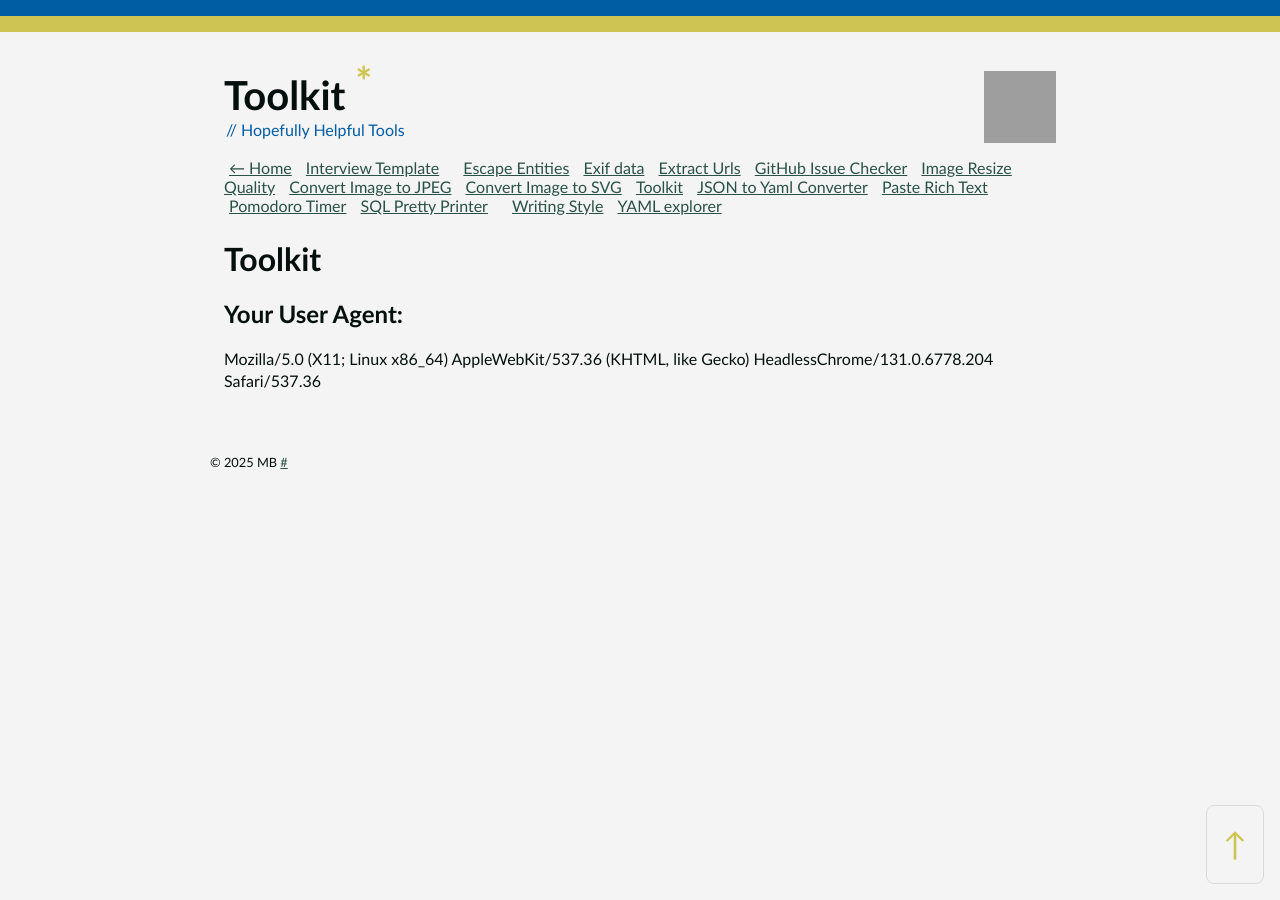
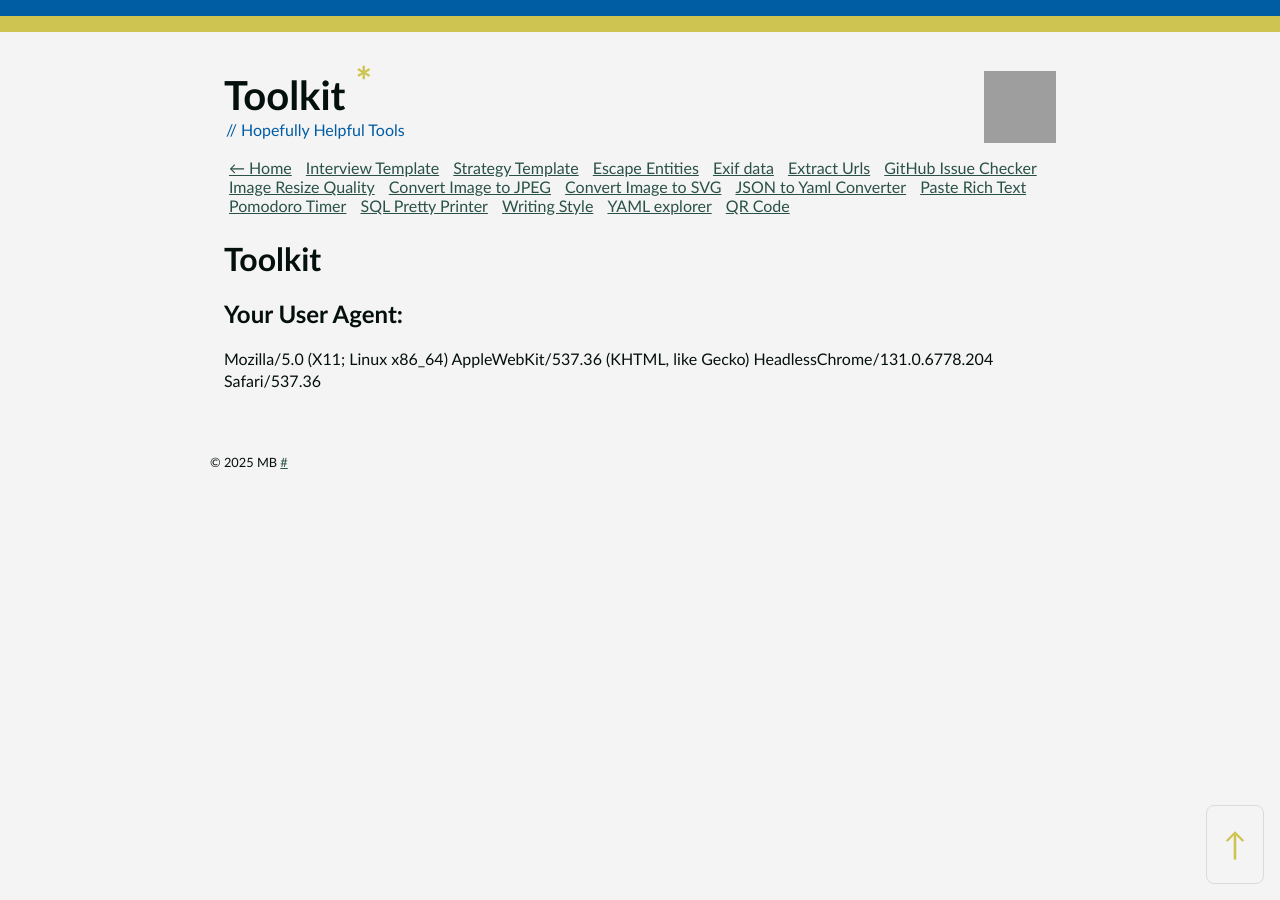
Before and after one commit to mat-0/Tools.TheChels.uk, a Jekyll site: the page built from index.md, in a window 1280 px wide. Built offline with Jekyll 4.4.1, drawn with Linux system fonts in a browser that asks for light colours; comment, search, counter and statistics services are not loaded; part of the change alters nothing that is shown; grey boxes are pictures that could not be loaded.

```diff
--- a/_includes/header.html
+++ b/_includes/header.html
@@ -47,11 +47,22 @@
                         {% else %}
                         <a href="{{ site.url }}" title="Back to all home">&larr; Home</a>
                         {% endif %}
-
-                        {% for item in site.pages %}
-                        <a href="{{ item.url }}">{{ item.title }}</a>
-                        {% endfor %}
-                        </ul>
+                        <a href="/interview-template">Interview Template</a>
+                        <a href="/Strategy-Template">Strategy Template</a>
+                        <a href="/escape-entities">Escape Entities</a>
+                        <a href="/exif">Exif data</a>
+                        <a href="/extract-urls">Extract Urls</a>
+                        <a href="/github-issue">GitHub Issue Checker</a>
+                        <a href="/image-resize-quality">Image Resize Quality</a>
+                        <a href="/image-to-jpeg">Convert Image to JPEG</a>
+                        <a href="/image-to-svg">Convert Image to SVG</a>
+                        <a href="/json-to-yaml">JSON to Yaml Converter</a>
+                        <a href="/paste-rich-text">Paste Rich Text</a>
+                        <a href="/pomodoro">Pomodoro Timer</a>
+                        <a href="/sql-pretty-printer">SQL Pretty Printer</a>
+                        <a href="/writing-style">Writing Style</a>
+                        <a href="/yaml-explorer">YAML explorer</a>
+                        <a href="/_pages/qr">QR Code</a>
                     </nav>
                 </header>
                 <div id="main" class="content">
```
